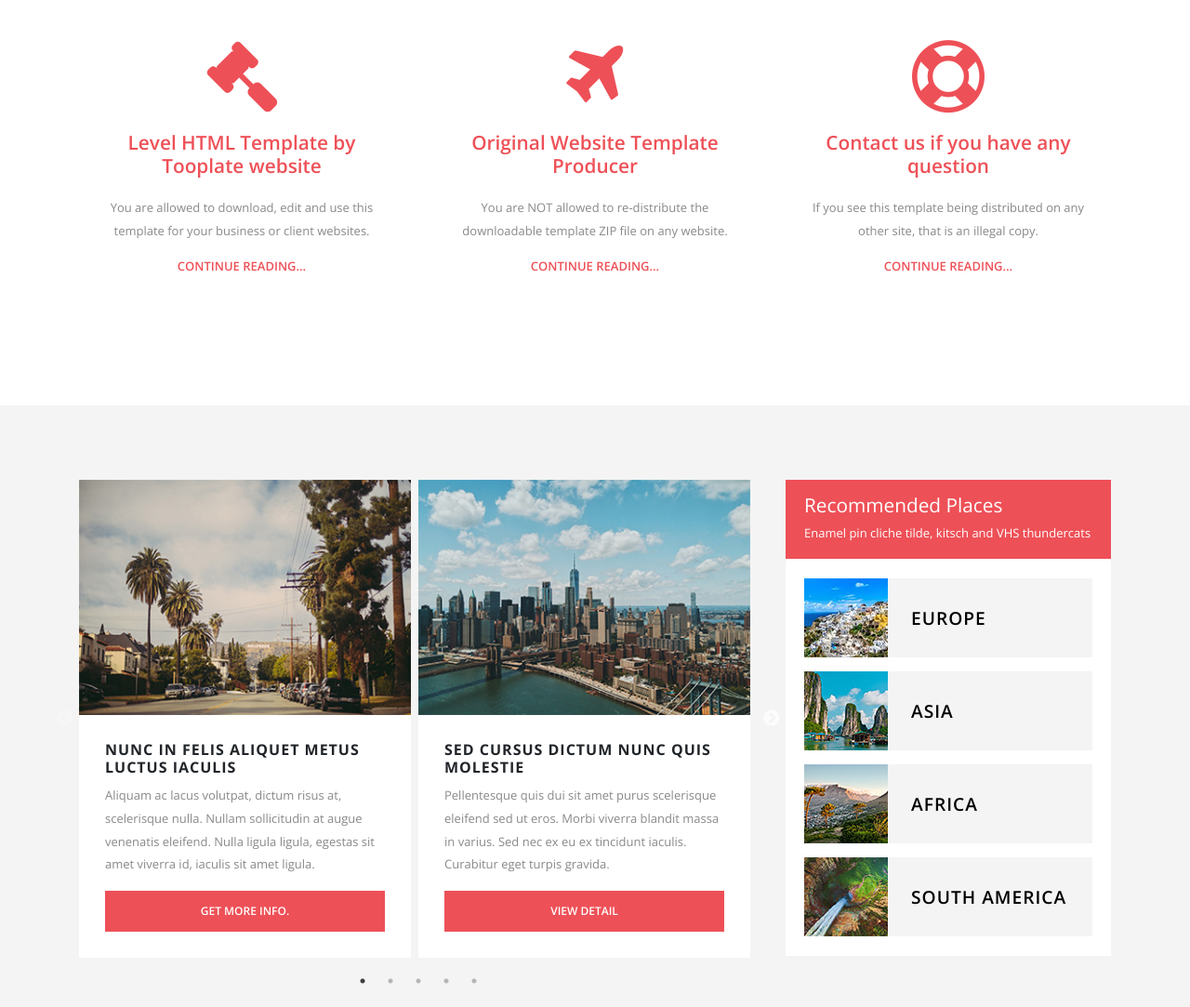
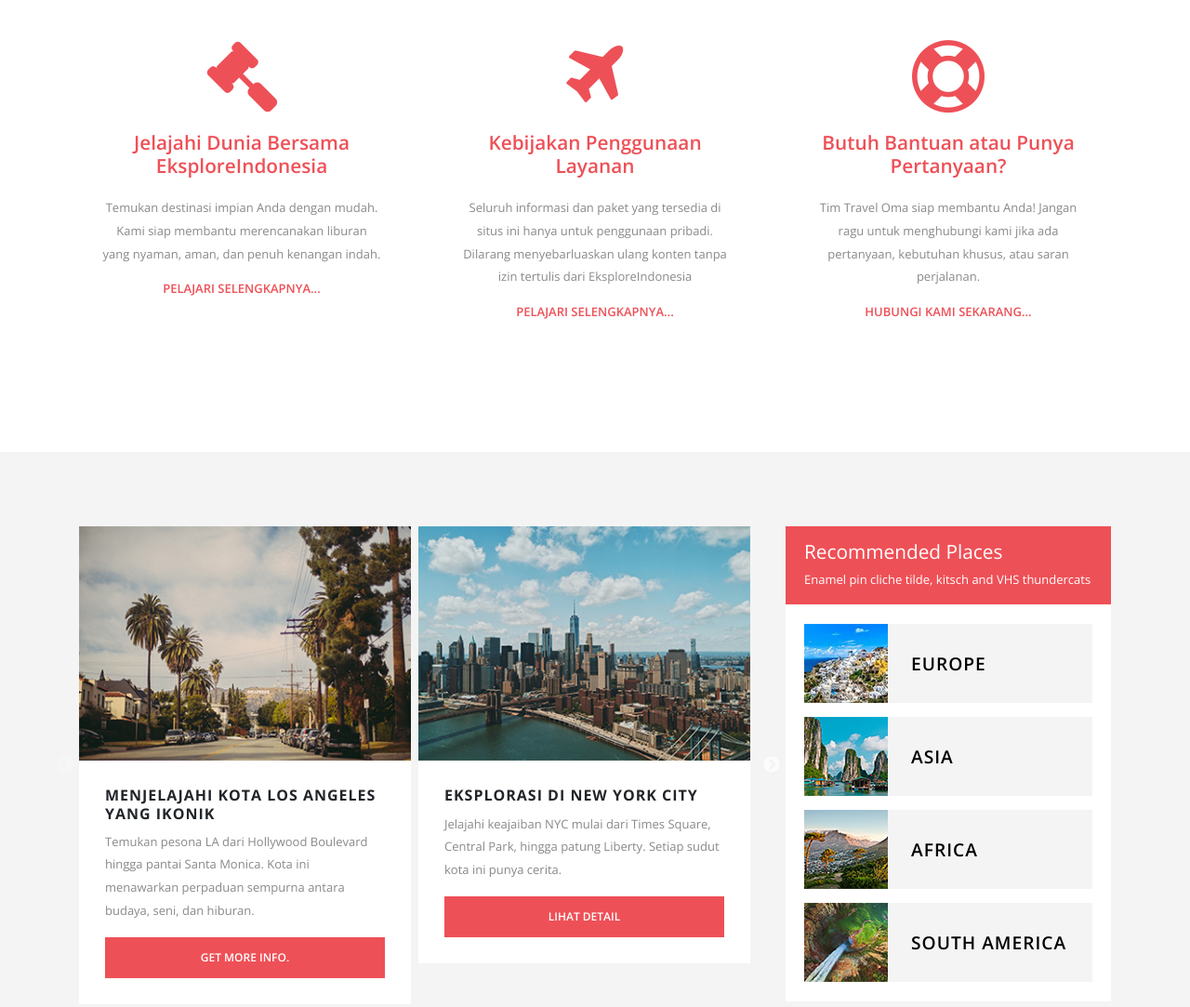
Before and after one commit to hiiinad/WEB-NADIA, a plain HTML site: page index.html in a window 1280 px wide. Shown: the part 995-2078 px from the top of the page at 93% size. Drawn offline with nearby package versions, Linux system fonts and the light colour scheme; some packages are replaced by stand-ins of ours.

Commit message:
Update index.html

```diff
--- a/index.html
+++ b/index.html
@@ -171,21 +171,21 @@ https://www.tooplate.com/view/2095-level
                     <div class="row text-center">
                         <article class="col-sm-12 col-md-4 col-lg-4 col-xl-4 tm-article">
                             <i class="fa tm-fa-6x fa-legal tm-color-primary tm-margin-b-20"></i>
-                            <h3 class="tm-color-primary tm-article-title-1">Level HTML Template by Tooplate website</h3>
-                            <p>You are allowed to download, edit and use this template for your business or client websites.</p>
-                            <a href="#" class="text-uppercase tm-color-primary tm-font-semibold">Continue reading...</a>
+                            <h3 class="tm-color-primary tm-article-title-1">Jelajahi Dunia Bersama EksploreIndonesia</h3>
+                            <p>Temukan destinasi impian Anda dengan mudah. Kami siap membantu merencanakan liburan yang nyaman, aman, dan penuh kenangan indah.</p>
+                            <a href="#" class="text-uppercase tm-color-primary tm-font-semibold">Pelajari Selengkapnya...</a>
                         </article>
                         <article class="col-sm-12 col-md-4 col-lg-4 col-xl-4 tm-article">
                             <i class="fa tm-fa-6x fa-plane tm-color-primary tm-margin-b-20"></i>
-                            <h3 class="tm-color-primary tm-article-title-1">Original Website Template Producer</h3>
-                            <p>You are NOT allowed to re-distribute the downloadable template ZIP file on any website.</p>
-                            <a href="#" class="text-uppercase tm-color-primary tm-font-semibold">Continue reading...</a>
+                            <h3 class="tm-color-primary tm-article-title-1">Kebijakan Penggunaan Layanan</h3>
+                            <p>Seluruh informasi dan paket yang tersedia di situs ini hanya untuk penggunaan pribadi. Dilarang menyebarluaskan ulang konten tanpa izin tertulis dari EksploreIndonesia</p>
+                            <a href="#" class="text-uppercase tm-color-primary tm-font-semibold">Pelajari Selengkapnya...</a>
                         </article>
                         <article class="col-sm-12 col-md-4 col-lg-4 col-xl-4 tm-article">
                             <i class="fa tm-fa-6x fa-life-saver tm-color-primary tm-margin-b-20"></i>
-                            <h3 class="tm-color-primary tm-article-title-1">Contact us if you have any question</h3>
-                            <p>If you see this template being distributed on any other site, that is an illegal copy.</p>
-                            <a href="#" class="text-uppercase tm-color-primary tm-font-semibold">Continue reading...</a>
+                            <h3 class="tm-color-primary tm-article-title-1">Butuh Bantuan atau Punya Pertanyaan?</h3>
+                            <p>Tim Travel Oma siap membantu Anda! Jangan ragu untuk menghubungi kami jika ada pertanyaan, kebutuhan khusus, atau saran perjalanan.</p>
+                            <a href="#" class="text-uppercase tm-color-primary tm-font-semibold">Hubungi Kami Sekarang...</a>
                         </article>
                     </div>
                 </div>
@@ -199,17 +199,17 @@ https://www.tooplate.com/view/2095-level
                                 <article class="tm-bg-white mr-2 tm-carousel-item">
                                     <img src="img/img-01.jpg" alt="Image" class="img-fluid">
                                     <div class="tm-article-pad">
-                                        <header><h3 class="text-uppercase tm-article-title-2">Nunc in felis aliquet metus luctus iaculis</h3></header>
-                                        <p>Aliquam ac lacus volutpat, dictum risus at, scelerisque nulla. Nullam sollicitudin at augue venenatis eleifend. Nulla ligula ligula, egestas sit amet viverra id, iaculis sit amet ligula.</p>
+                                        <header><h3 class="text-uppercase tm-article-title-2">Menjelajahi Kota Los Angeles yang Ikonik</h3></header>
+                                        <p>Temukan pesona LA dari Hollywood Boulevard hingga pantai Santa Monica. Kota ini menawarkan perpaduan sempurna antara budaya, seni, dan hiburan.</p>
                                         <a href="#" class="text-uppercase btn-primary tm-btn-primary">Get More Info.</a>
                                     </div>
                                 </article>
                                 <article class="tm-bg-white mr-2 tm-carousel-item">
                                     <img src="img/img-02.jpg" alt="Image" class="img-fluid">
                                     <div class="tm-article-pad">
-                                        <header><h3 class="text-uppercase tm-article-title-2">Sed cursus dictum nunc quis molestie</h3></header>
-                                        <p>Pellentesque quis dui sit amet purus scelerisque eleifend sed ut eros. Morbi viverra blandit massa in varius. Sed nec ex eu ex tincidunt iaculis. Curabitur eget turpis gravida.</p>
-                                        <a href="#" class="text-uppercase btn-primary tm-btn-primary">View Detail</a>
+                                        <header><h3 class="text-uppercase tm-article-title-2">Eksplorasi di New York City</h3></header>
+                                        <p>Jelajahi keajaiban NYC mulai dari Times Square, Central Park, hingga patung Liberty. Setiap sudut kota ini punya cerita.</p>
+                                        <a href="#" class="text-uppercase btn-primary tm-btn-primary">Lihat Detail</a>
                                     </div>
                                 </article>
                                 <article class="tm-bg-white mr-2 tm-carousel-item">
```
